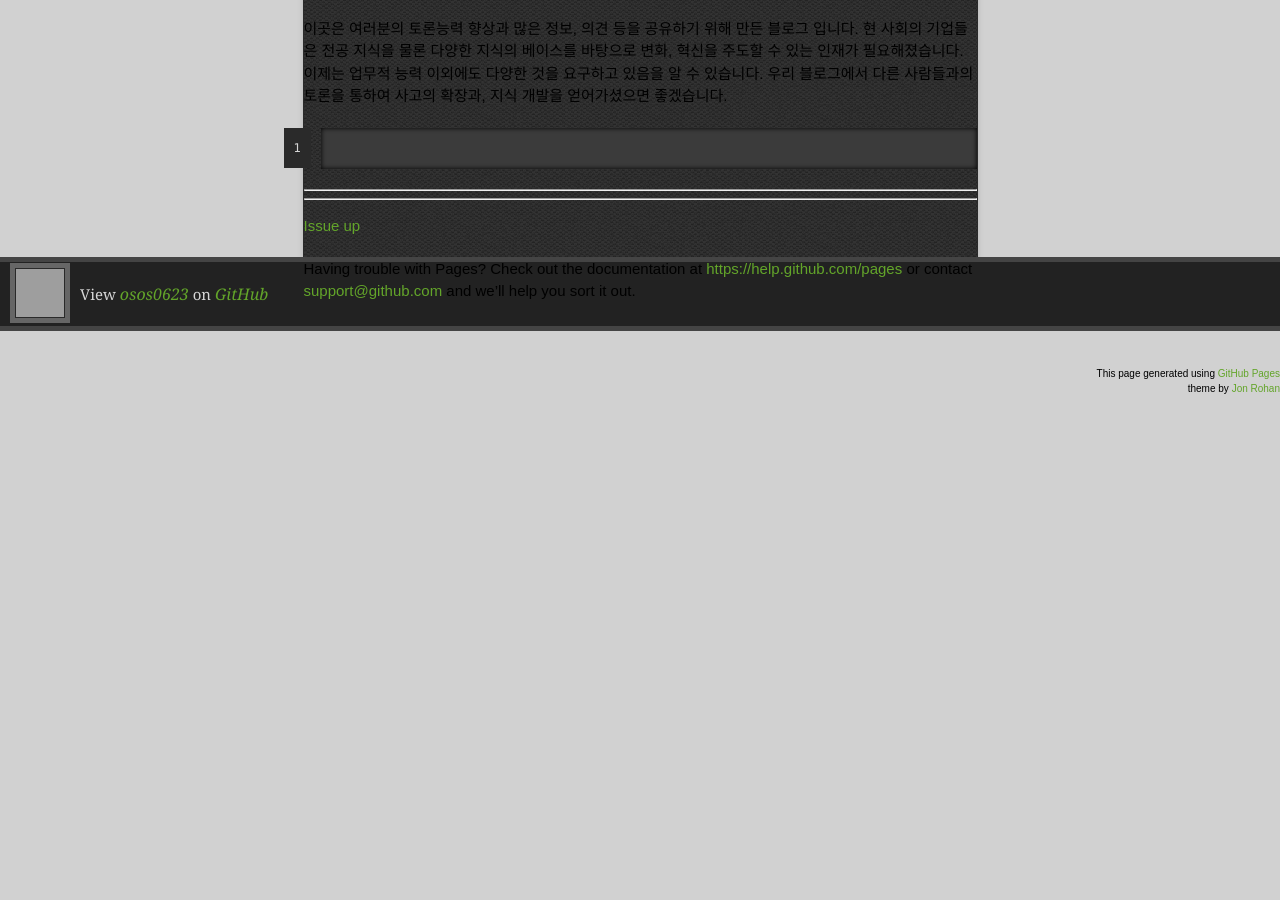
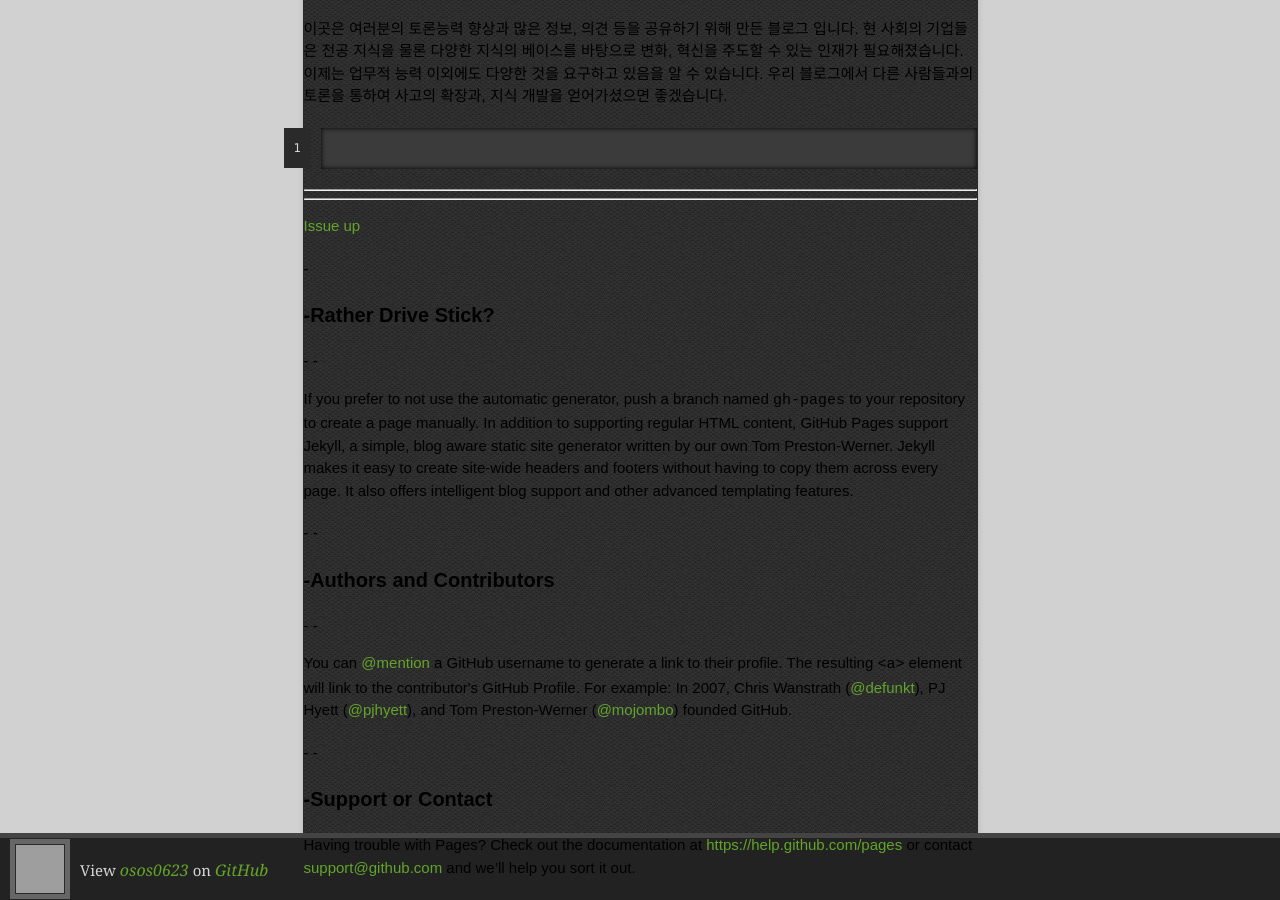
Before and after one commit to osos0623/osos0623.github.com, a Jekyll site: the page index.html, which Jekyll copies as it is, in a window 1280 px wide and 900 px high, scrolled down 426 px. Built offline with Jekyll 4.4.1, drawn with Linux system fonts in a browser that asks for light colours; nearby versions of some CDN libraries; before the commit the page ends 912 px from its top, so only the background shows below that; grey boxes are pictures that could not be loaded.

Commit message:
Update index.html

```diff
--- a/index.html
+++ b/index.html
@@ -51,7 +51,18 @@
 <hr>
 
 <p><a href="https://www.facebook.com/issueup">Issue up</a></p>
-
+-<h3>
+-<a id="rather-drive-stick" class="anchor" href="#rather-drive-stick" aria-hidden="true"><span class="octicon octicon-link"></span></a>Rather Drive Stick?</h3>
+-
+-<p>If you prefer to not use the automatic generator, push a branch named <code>gh-pages</code> to your repository to create a page manually. In addition to supporting regular HTML content, GitHub Pages support Jekyll, a simple, blog aware static site generator written by our own Tom Preston-Werner. Jekyll makes it easy to create site-wide headers and footers without having to copy them across every page. It also offers intelligent blog support and other advanced templating features.</p>
+-
+-<h3>
+-<a id="authors-and-contributors" class="anchor" href="#authors-and-contributors" aria-hidden="true"><span class="octicon octicon-link"></span></a>Authors and Contributors</h3>
+-
+-<p>You can <a href="https://github.com/blog/821" class="user-mention">@mention</a> a GitHub username to generate a link to their profile. The resulting <code>&lt;a&gt;</code> element will link to the contributor's GitHub Profile. For example: In 2007, Chris Wanstrath (<a href="https://github.com/defunkt" class="user-mention">@defunkt</a>), PJ Hyett (<a href="https://github.com/pjhyett" class="user-mention">@pjhyett</a>), and Tom Preston-Werner (<a href="https://github.com/mojombo" class="user-mention">@mojombo</a>) founded GitHub.</p>
+-
+-<h3>
+-<a id="support-or-contact" class="anchor" href="#support-or-contact" aria-hidden="true"><span class="octicon octicon-link"></span></a>Support or Contact</h3>
 
 <p>Having trouble with Pages? Check out the documentation at <a href="https://help.github.com/pages">https://help.github.com/pages</a> or contact <a href="mailto:support@github.com">support@github.com</a> and we’ll help you sort it out.</p>
         </article>
```
